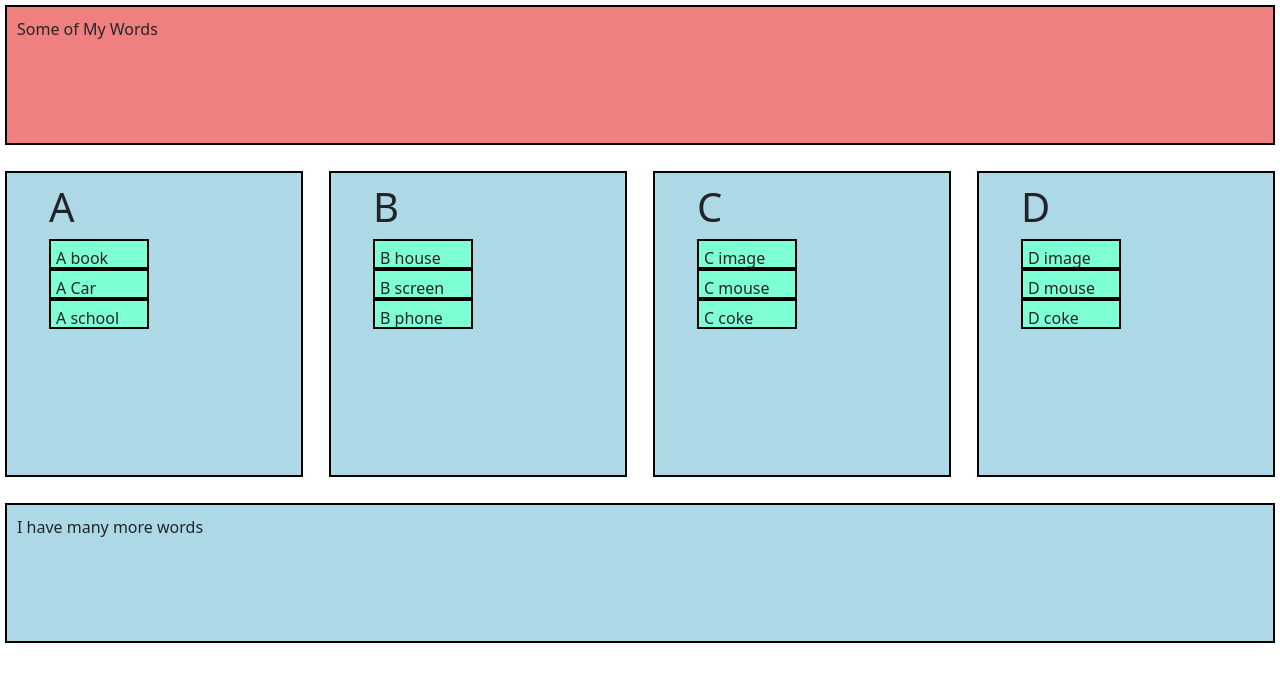
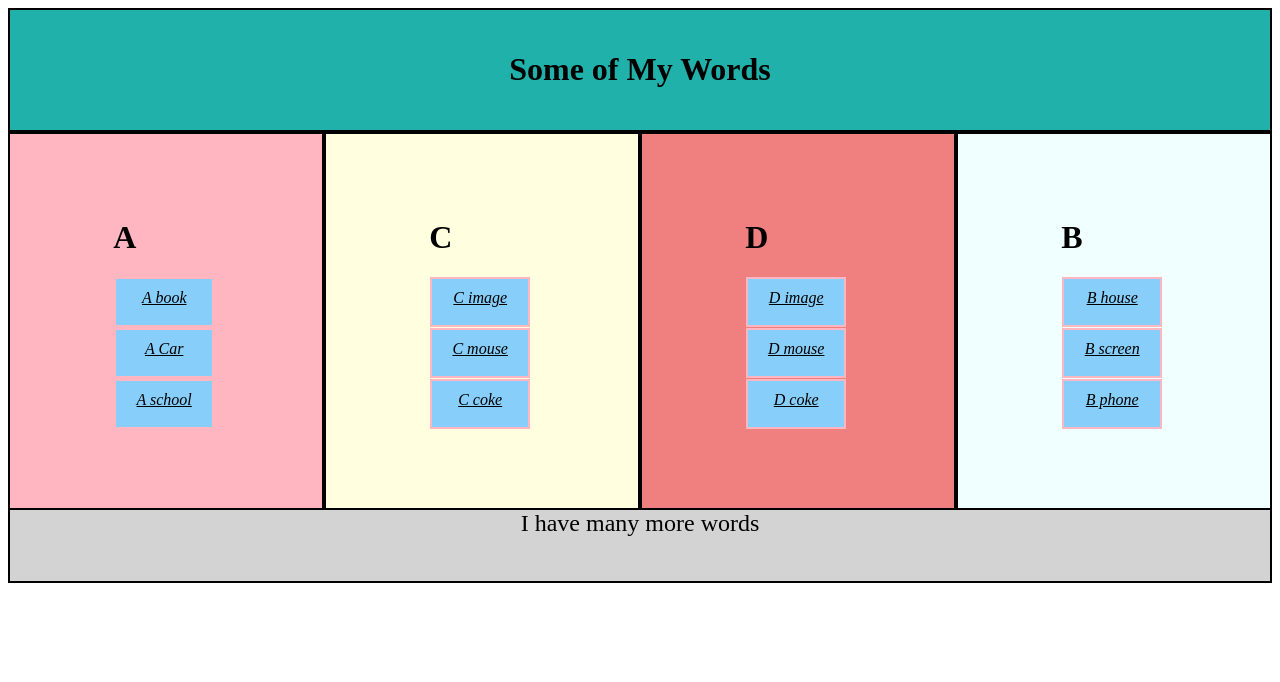
Before and after one commit to LongThienDinh/HW5, a plain HTML site: page index.html in a window 1280 px wide. Drawn offline with nearby package versions, Linux system fonts and the light colour scheme.

Commit message:
newsubmit

```diff
--- a/index.html
+++ b/index.html
@@ -3,13 +3,11 @@
     <head>
         <meta charset="utf-8">
         <meta name="viewport" content="width=device-width, initial-scale=1">
-        <link href="https://cdn.jsdelivr.net/npm/bootstrap@5.2.3/dist/css/bootstrap.min.css" rel="stylesheet">
-        <script src="https://cdn.jsdelivr.net/npm/bootstrap@5.2.3/dist/css/bootstrap.bundle.min.js"></script>
         <link rel="stylesheet" type="text/css" href="style.css">
     </head>
     <body>
         <div id="MyTitle">
-            Some of My Words
+            <h1>Some of My Words</h1>
         </div>
         <div class="set" id="Adiv">
             <ul>
--- a/style.css
+++ b/style.css
@@ -1,67 +1,75 @@
-#MyTitle {
-  grid-column-start: 1;
-  grid-column-end: 5;
-  grid-row-start: 1;
-  grid-row-end: 2;
+
+    * {
+        box-sizing: border-box;
+    }
+    div {
        background-color: lightcoral;
+       border: 2px solid black;
+       margin: 0px;
+       padding: 20px;
     }
-
-div {
-    border: 2px solid black;
-    background-color: lightblue;
-    margin: 5px;
-    padding: 10px;
-}
-
     li {
         width: 100px;
-   height: 30px;
-   border: 2px solid black;
-   background-color: aquamarine;
-   margin: 0px;
-   padding: 5px;
+        height: 50px;
+        background-color: lightskyblue;
+        border: 2px solid lightpink;
+        margin: 1px;
+        padding: 10px;
+        text-align: center;
+        font-style: italic;
+        text-decoration: underline;
     }
     ul {
         list-style-type: none;
     }
+    #Bdiv {
+        background-color: azure;
+        float: right;
+    }
+    li:hover {
+        background-color: lightgreen;
+    }
+    .set{
+        padding: 5%;
+        float: left;
+      }
+      @media only screen and (min-width: 769px) {
+        .set {
+          width: 25%;
+        }
+      }
+
+      @media only screen and (min-width: 481px) and (max-width: 768px) {
+        .set {
+          width: 50%;
+        }
+      }
+
+      @media only screen and (max-width: 480px) {
+        .set {
+          width: 100%;
+        }
+      }
+
+      #MyFoot {
+        background-color: lightgray;
+        text-align: center;
+      }
+
+      #MyTitle {
+        background-color: lightseagreen;
+        text-align: center;
+      }
+
+      p {
+        font-size: x-large;
+      }
 
       #Adiv {
-  grid-column-start: 1;
-  grid-column-end: 2;
-  grid-row-start: 2;
-  grid-row-end: 4;
+        background-color: lightpink;
       }
 
-#Bdiv {
-    grid-column-start: 2;
-    grid-column-end: 3;
-    grid-row-start: 2;
-    grid-row-end: 4;
-}
 
       #Cdiv {
-    grid-column-start: 3;
-    grid-column-end: 4;
-    grid-row-start: 2;
-    grid-row-end: 4;
+        background-color: lightyellow;
       }
-
-#Ddiv {
-    grid-column-start: 4;
-    grid-column-end: 5;
-    grid-row-start: 2;
-    grid-row-end: 4;
-}
-#MyFoot {
-    grid-column-start: 1;
-    grid-column-end: 5;
-    grid-row-start: 4;
-    grid-row-end: 5;
-}
-body {
-    display: grid;
-    grid-template-columns: repeat(4,1fr);
-    grid-auto-rows: minmax(150px, auto);
-    grid-gap: 1em;
-
-}
```
Lines whose indentation alone changed are shown as unchanged.
